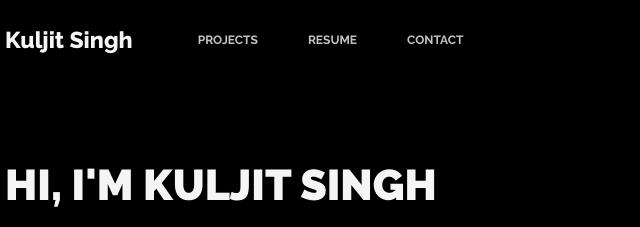
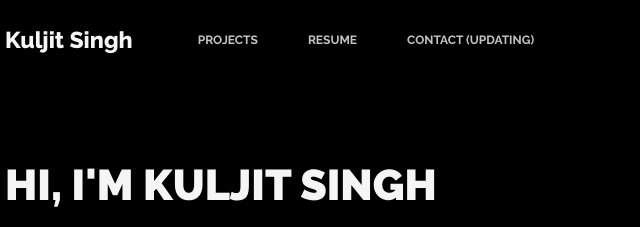
Before and after one commit to kuljits1/kuljits1.github.io, a plain HTML site: page index.html in a window 1280 px wide. Shown: the top 227 px of the page, 135-775 px from the left. Drawn offline with Linux system fonts and the light colour scheme.

Commit message:
Add files via upload

```diff
--- a/index.html
+++ b/index.html
@@ -46,7 +46,7 @@
       <li><a class="ajax-link" href="index.html">Home</a></li>
       <li><a class="ajax-link" href="personalProjects.html">Projects</a></li>
       <li><a class="ajax-link" href="about-me.html">Resume</a></li>
-      <li><a class="ajax-link" href="contact.html">Contact</a></li>
+      <li><a class="ajax-link" href="">Contact (Updating) </a></li>
     </ul>
 
 </div>
@@ -89,7 +89,7 @@
 
         </li>
 
-        <li><a class="ajax-link" href="contact.html" > <strong> Contact </strong></a></li>
+        <li><a class="ajax-link" href="" > <strong> Contact (Updating) </strong></a></li>
 
 <!--
       <li><a href=""><i class="fa fa-facebook fa-3x" style = "color: whitesmoke"></i></a></li>
```
